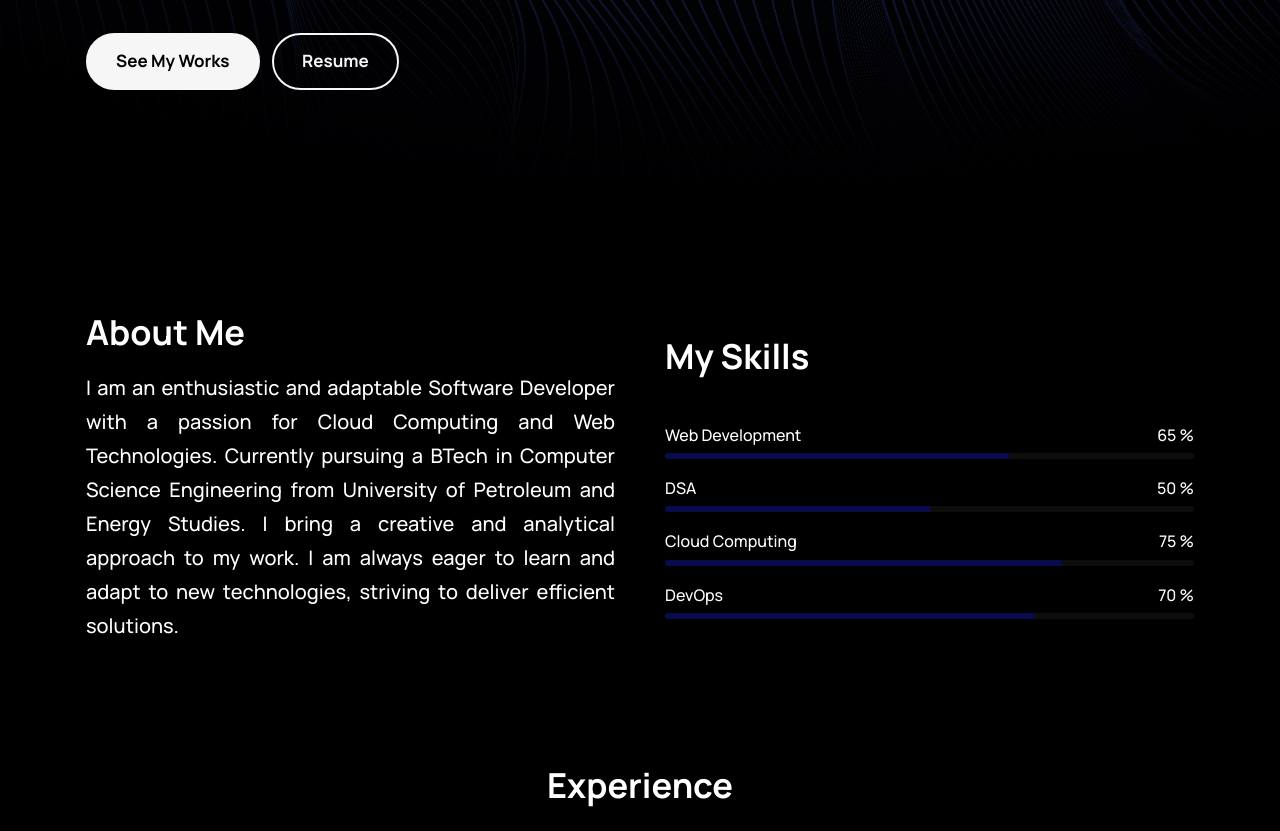
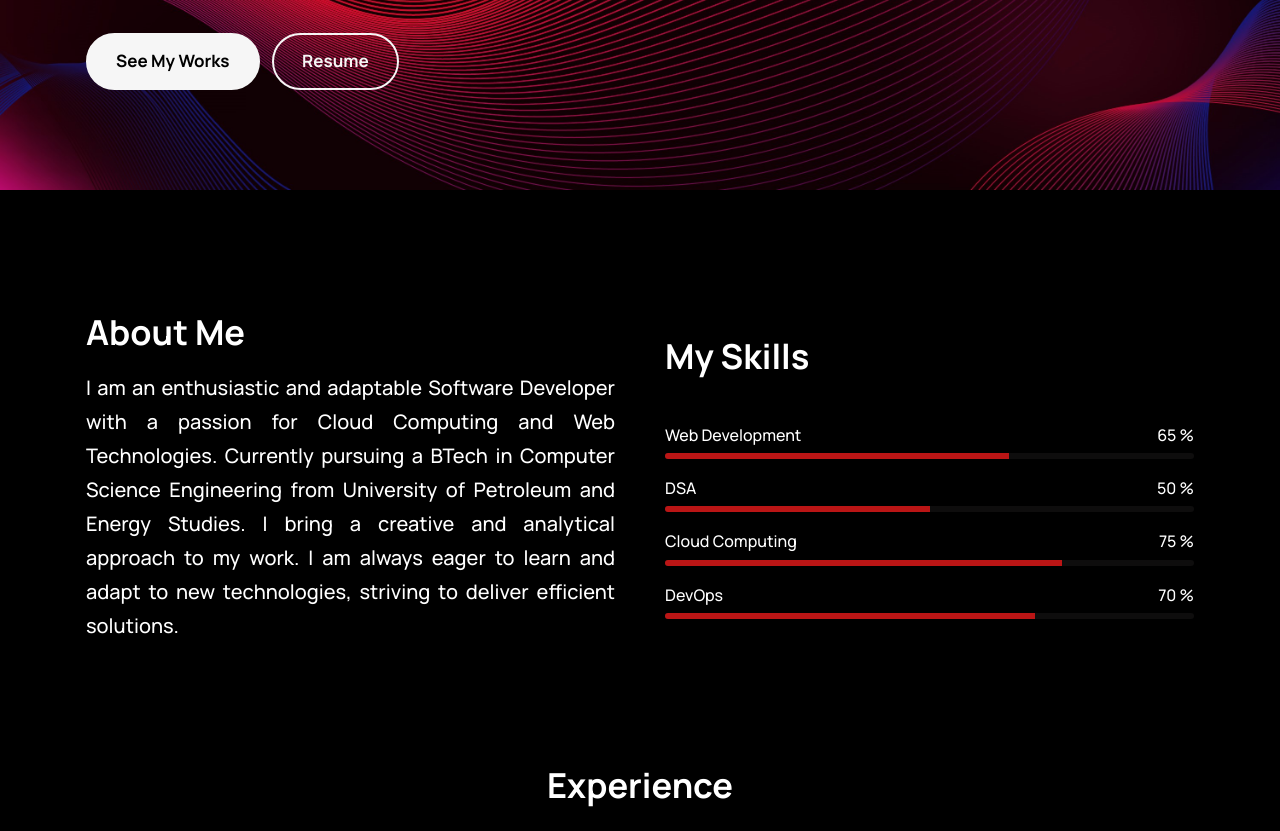
Before and after one commit to manavvrma/portfolio-github, a website: page index.html in a window 1280 px wide. Shown: the part 469-1300 px from the top of the page. Drawn offline with nearby package versions, Linux system fonts and the light colour scheme; files whose address does not match are found by name.

Commit message:
background update

```diff
--- a/asset/css/style.css
+++ b/asset/css/style.css
@@ -423,7 +423,7 @@ body.nav-active {
   padding-block-start: calc(var(--section-padding) + 50px);
   /* background-color: white;  */
 
-  background-image: url("../images/bg8.jpg");
+  background-image: url("../images/bg3.jpg");
   background-size: cover;
   background-position: bottom;
   padding-block: 100px;
--- a/index.html
+++ b/index.html
@@ -195,7 +195,7 @@
                 </div>
 
                 <div class="progress">
-                  <div class="progress-fill" style="width: 65%; background-color: #0008ff45"></div>
+                  <div class="progress-fill" style="width: 65%; background-color: #ba1515"></div>
                 </div>
               </li>
 
@@ -207,7 +207,7 @@
                 </div>
 
                 <div class="progress">
-                  <div class="progress-fill" style="width: 50%; background-color: #0008ff45"></div>
+                  <div class="progress-fill" style="width: 50%; background-color: #ba1515"></div>
                 </div>
               </li>
 
@@ -219,7 +219,7 @@
                 </div>
 
                 <div class="progress">
-                  <div class="progress-fill" style="width: 75%; background-color: #0008ff45"></div>
+                  <div class="progress-fill" style="width: 75%; background-color: #ba1515"></div>
                 </div>
               </li>
 
@@ -231,7 +231,7 @@
                 </div>
 
                 <div class="progress">
-                  <div class="progress-fill" style="width: 70%; background-color: #0008ff45"></div>
+                  <div class="progress-fill" style="width: 70%; background-color: #ba1515"></div>
                 </div>
               </li>
             </ul>
```
Also changed, not shown: asset/images/bg3.jpg (added).
